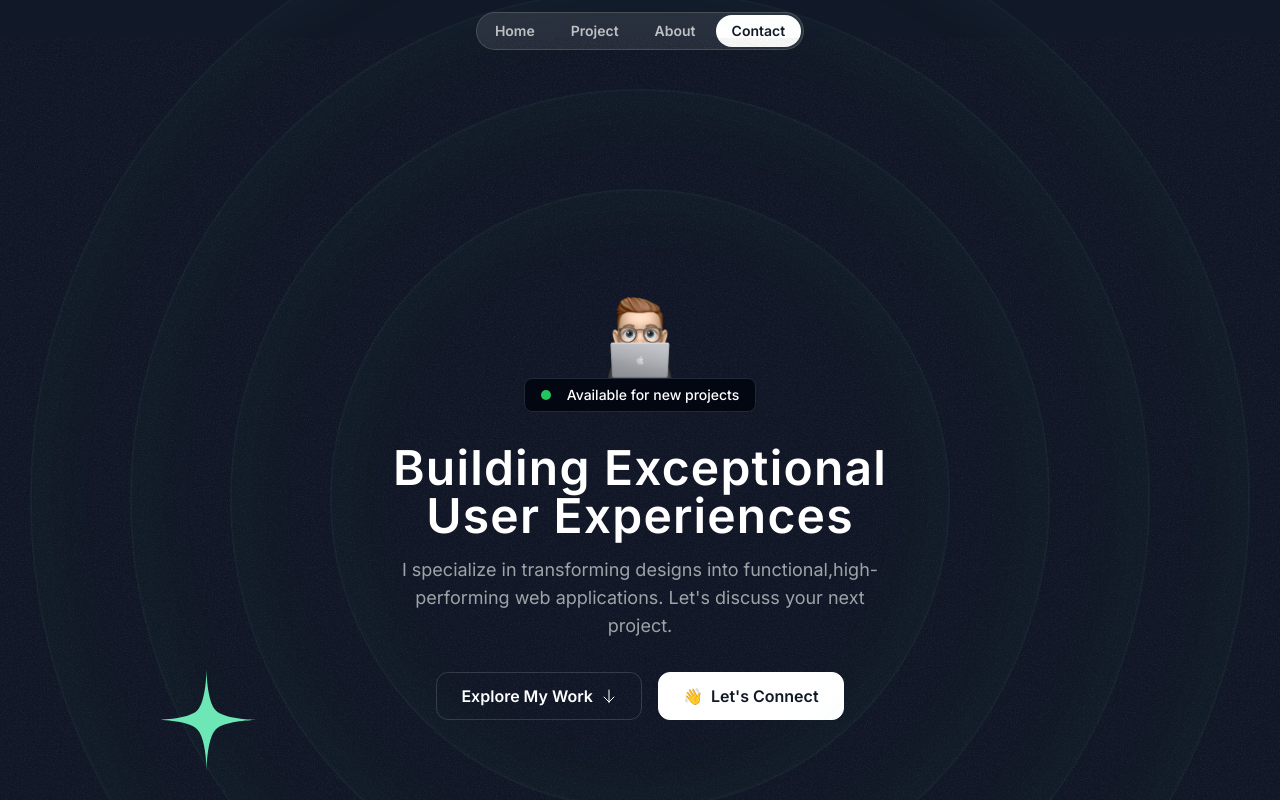
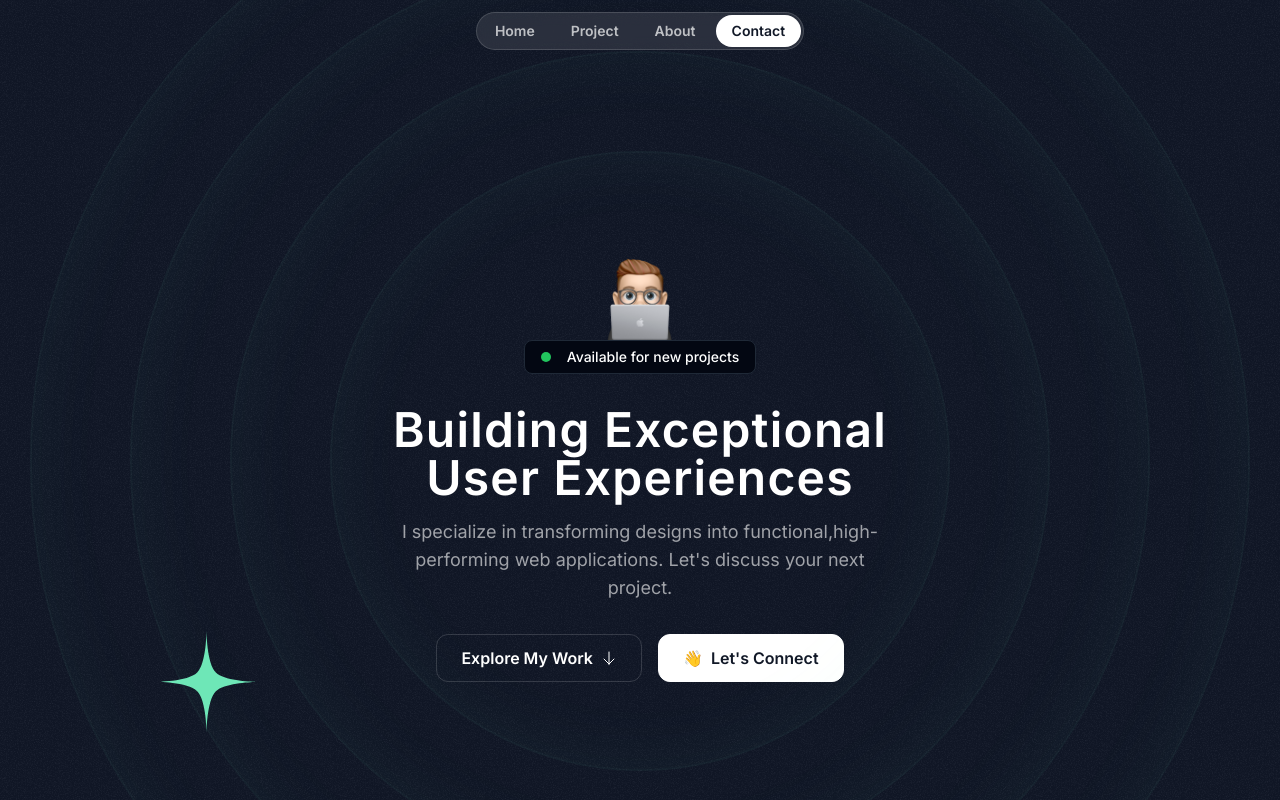
Before and after one commit to andrMaulana/single-page-portfolio, a Next.js app: page / in a window 1280 px wide. Shown: the top 800 px of the page. Built offline with nearby package versions, Linux system fonts and the light colour scheme; a web font is replaced by a local one.

Commit message:
header blur opacity

```diff
--- a/src/sections/Header.tsx
+++ b/src/sections/Header.tsx
@@ -1,6 +1,6 @@
 export const Header = () => {
   return (
-    <div className="flex justify-center items-center fixed relative top-3">
+    <div className="flex justify-center items-center fixed top-3 w-full z-10">
     <nav className="flex gap-1 p-0.5 border border-white/15 rounded-full bg-white/10 backdrop-blur">
       <a href="#" className="nav-item">Home</a>
       <a href="#" className="nav-item">Project</a>
```
